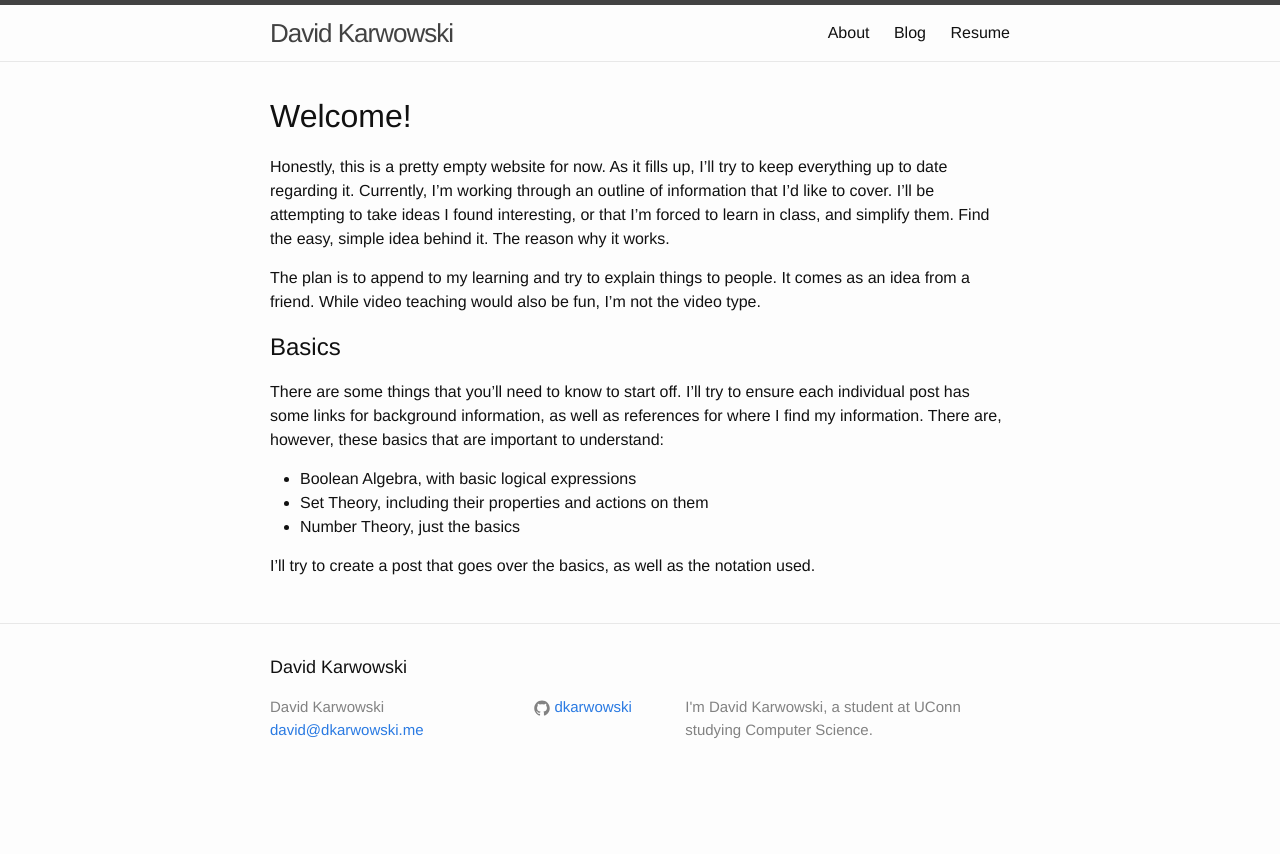
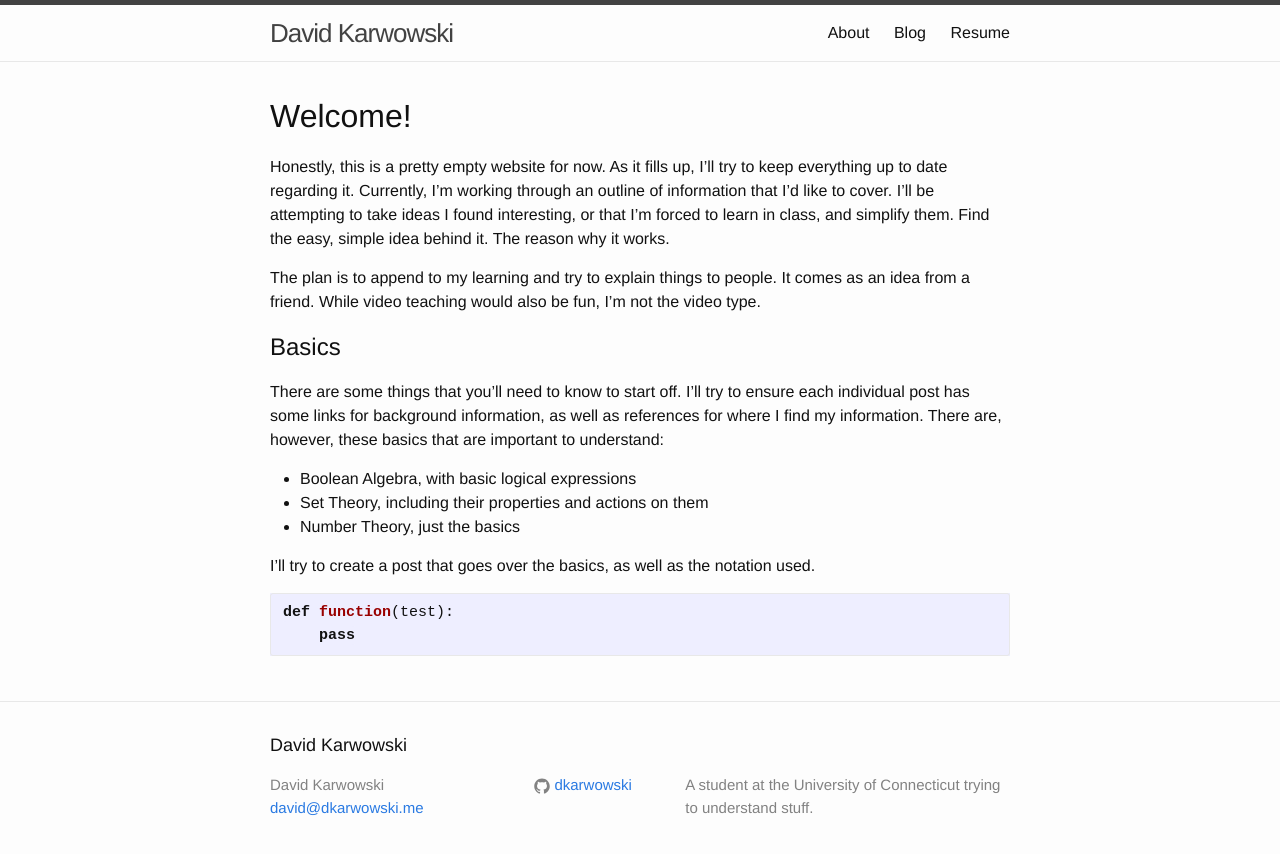
Before and after one commit to dkarwowski/dkarwowski.github.io, a Jekyll site: the page built from index.md, in a window 1280 px wide. Shown: the top 854 px of the page. Built offline with Jekyll 4.4.1, drawn with Linux system fonts in a browser that asks for light colours.

Commit message:
highlighting test

```diff
--- a/_config.yml
+++ b/_config.yml
@@ -2,14 +2,13 @@
 title: David Karwowski
 email: david@dkarwowski.me
 description: > # this means to ignore newlines until "baseurl:"
-  I'm David Karwowski, a student at UConn studying Computer Science.
+    A student at the University of Connecticut trying to understand stuff.
 baseurl: "" # the subpath of your site, e.g. /blog/
 url: "http://dkarwowski.me" # the base hostname & protocol for your site
 github_username:  dkarwowski
 
 # Build settings
 markdown: kramdown
-highlighter: pygments
 
 # permalink
 permalink: pretty
--- a/_sass/_syntax-highlighting.scss
+++ b/_sass/_syntax-highlighting.scss
@@ -4,6 +4,10 @@
 .highlight {
     background: #fff;
     @extend %vertical-rhythm;
+
+    .highlighter-rouge &{
+        background: #eef;
+    }
 
     .c     { color: #998; font-style: italic } // Comment
     .err   { color: #a61717; background-color: #e3d2d2 } // Error
--- a/index.md
+++ b/index.md
@@ -28,4 +28,9 @@
 I'll try to create a post that goes over the basics, as well as the notation
 used.
 
+~~~ python
+def function(test):
+    pass
+~~~
+
 [about]: {{ "/about/" | prepend: site.baseurl }}
```
Also changed, not shown: css/syntax.css (added, +62 -0 lines).
